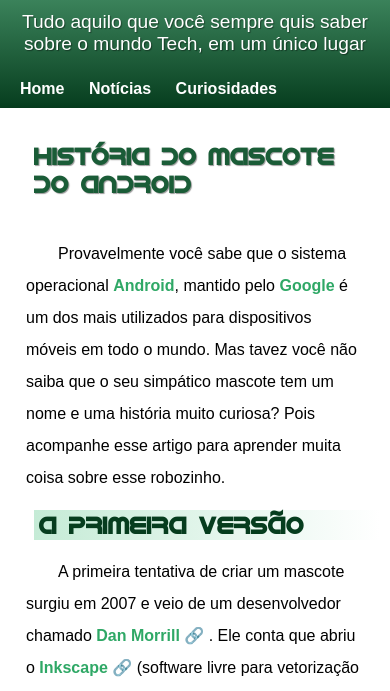
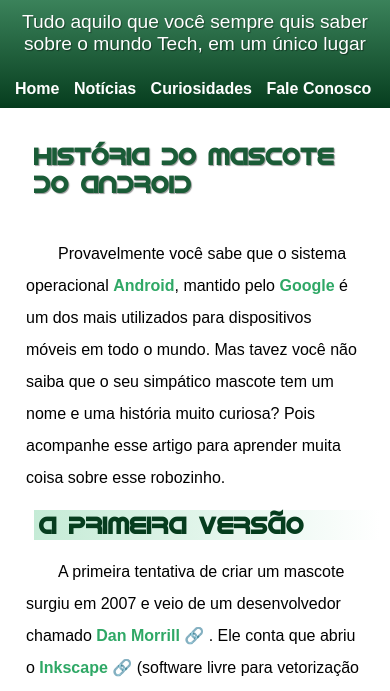
Before and after one commit to mgosalan-dev/Site-Historia-Android, a plain HTML site: page index.html in a window 390 px wide. Shown: the part 148-839 px from the top of the page. Drawn offline with Linux system fonts and the light colour scheme; files whose address does not match are found by name.

Commit message:
Atulização de responsividade

```diff
--- a/css/style.css
+++ b/css/style.css
@@ -65,14 +65,13 @@ nav > a {
     color: white;
     text-decoration: none;
     font-weight: bold;
-    border-radius: 3px;
-    padding: 10px;
+    padding: 5px;
     transition-duration: 0.5s;
 }
 
 nav > a:hover {
-    background-color: var(--cor3);
-    color: var(--cor5);
+    text-decoration: underline;
+    color: var(--cor1);
 }
 
 nav > a:active {
--- a/index.html
+++ b/index.html
@@ -16,6 +16,7 @@
             <a href="#">Home</a>
             <a href="#">Notícias</a>
             <a href="#">Curiosidades</a>
+            <a href="#">Fale Conosco</a>
         </nav>
     </header>
     <main>
```
